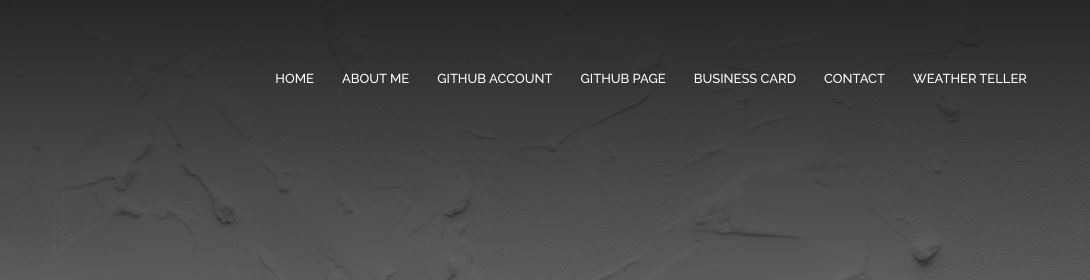
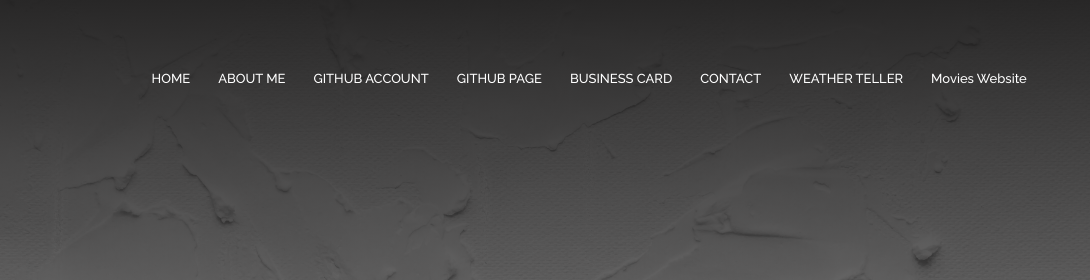
Before and after one commit to afandinarmm/afandinarmm.github.io, a plain HTML site: page index.html in a window 1280 px wide. Shown: the top 280 px of the page, 190-1280 px from the left. Drawn offline with Linux system fonts and the light colour scheme.

Commit message:
movies website link added

```diff
--- a/index.html
+++ b/index.html
@@ -27,7 +27,7 @@
                             <li><a href="businesscard.html">BUSINESS CARD</a></li>
                             <li><a href="contact.html">CONTACT</a></li>
                             <li><a href="/weather-teller-app/index.html">WEATHER TELLER</a></li>
-
+                            <li><a href="https://www.youtube.com/watch?v=ekWpDvOavNU">Movies Website</a></li>
 
                         </ul>
                 </div>
```
